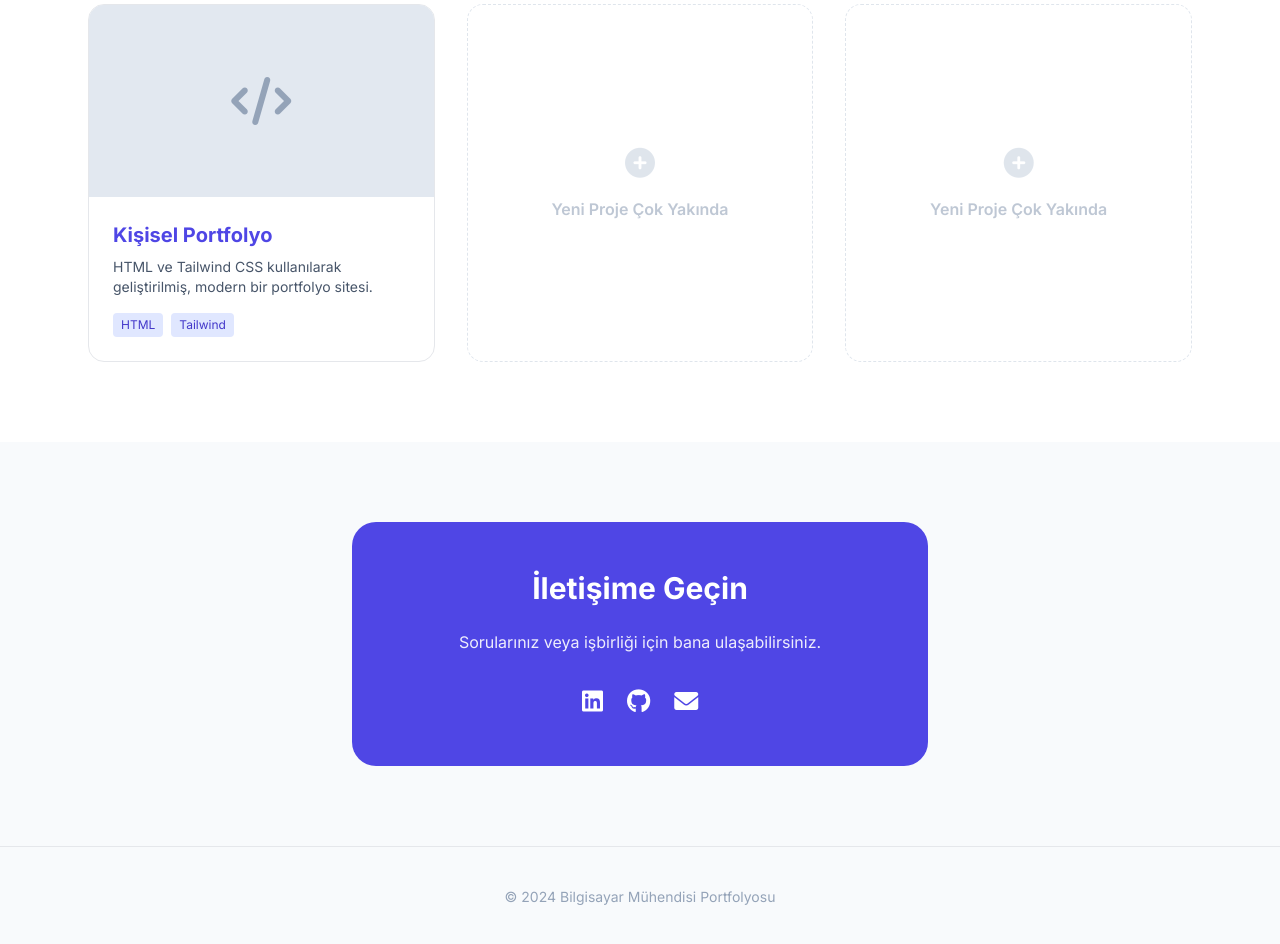
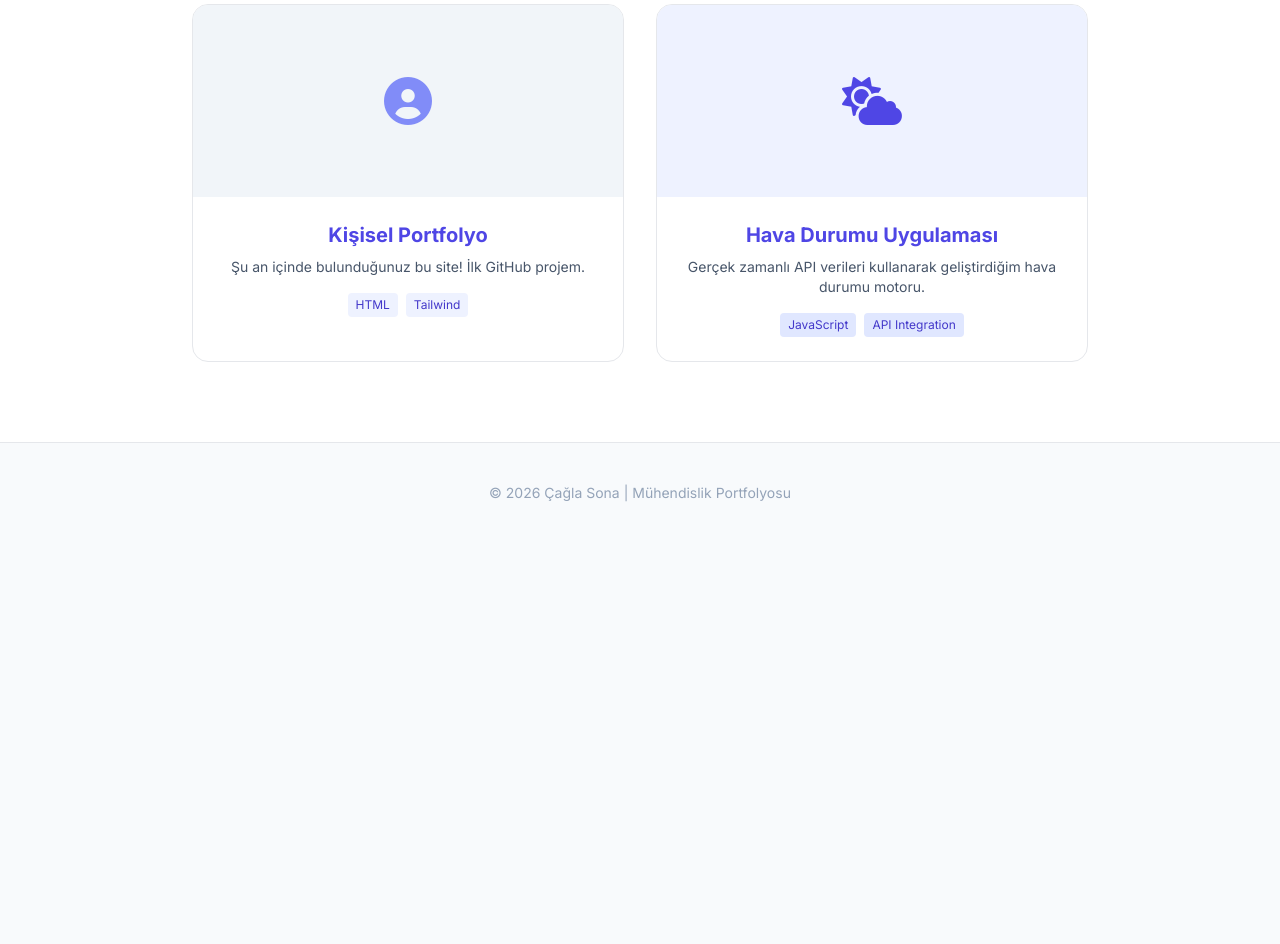
Before and after one commit to caglasona/ilk-projem, a plain HTML site: page index.html in a window 1280 px wide. Shown: the part 608-1552 px from the top of the page. After the commit the page ends 1151 px from the top, so only its background shows below. Drawn offline with nearby package versions, Linux system fonts and the light colour scheme.

Commit message:
Hava durumu uygulaması linki eklendi.

```diff
--- a/index.html
+++ b/index.html
@@ -3,10 +3,8 @@
 <head>
     <meta charset="UTF-8">
     <meta name="viewport" content="width=device-width, initial-scale=1.0">
-    <title>Portfolyo | Bilgisayar Mühendisi Adayı</title>
-    <!-- Tailwind CSS: Görsel tasarım için -->
+    <title>Portfolyo | Çağla Sona</title>
     <script src="https://cdn.tailwindcss.com"></script>
-    <!-- Font Awesome: İkonlar için -->
     <link rel="stylesheet" href="https://cdnjs.cloudflare.com/ajax/libs/font-awesome/6.0.0/css/all.min.css">
     <style>
         @import url('https://fonts.googleapis.com/css2?family=Inter:wght@300;400;600;700&display=swap');
@@ -20,7 +18,6 @@
 </head>
 <body class="bg-slate-50 text-slate-900">
 
-    <!-- Navigasyon Çubuğu -->
     <nav class="fixed w-full bg-white/80 backdrop-blur-md border-b z-50">
         <div class="max-w-6xl mx-auto px-6 h-16 flex items-center justify-between">
             <span class="text-xl font-bold gradient-text">BM. Portfolio</span>
@@ -32,73 +29,62 @@
         </div>
     </nav>
 
-    <!-- Hero (Giriş) Bölümü -->
     <header class="pt-32 pb-20 px-6">
         <div class="max-w-6xl mx-auto text-center">
             <h1 class="text-5xl md:text-7xl font-extrabold mb-6">
                 Merhaba, Ben <span class="gradient-text">Çağla Sona</span>
             </h1>
             <p class="text-xl text-slate-600 max-w-2xl mx-auto mb-10">
-                Bilgisayar Mühendisliği 3. sınıf öğrencisiyim. Yazılım geliştirme, algoritmalar ve yenilikçi teknolojilerle ilgileniyorum.
+                Bilgisayar Mühendisliği öğrencisiyim. Yazılım geliştirme ve GitHub projelerimle kendimi geliştiriyorum.
             </p>
             <div class="flex justify-center gap-4">
                 <a href="#projects" class="bg-indigo-600 text-white px-8 py-3 rounded-full font-semibold hover:bg-indigo-700 transition shadow-lg shadow-indigo-200">Projelerimi Gör</a>
-                <a href="https://github.com" target="_blank" class="bg-slate-900 text-white px-8 py-3 rounded-full font-semibold hover:bg-slate-800 transition shadow-lg shadow-slate-200">GitHub Profili</a>
+                <a href="https://github.com/caglasona" target="_blank" class="bg-slate-900 text-white px-8 py-3 rounded-full font-semibold hover:bg-slate-800 transition shadow-lg shadow-slate-200">GitHub Profili</a>
             </div>
         </div>
     </header>
 
-    <!-- Projeler Bölümü -->
     <section id="projects" class="py-20 bg-white">
         <div class="max-w-6xl mx-auto px-6">
-            <h2 class="text-3xl font-bold mb-12 text-center">Sergilenen Projelerim</h2>
-            <div class="grid md:grid-cols-3 gap-8">
+            <h2 class="text-3xl font-bold mb-12 text-center text-slate-800">Sergilenen Projelerim</h2>
+            <div class="grid md:grid-cols-2 gap-8 max-w-4xl mx-auto">
 
-                <!-- Proje Kartı 1 -->
-                <div class="group border rounded-2xl overflow-hidden hover:shadow-2xl transition duration-300">
-                    <div class="h-48 bg-slate-200 flex items-center justify-center relative overflow-hidden">
-                        <i class="fas fa-code text-5xl text-slate-400 group-hover:scale-110 transition duration-300"></i>
+                <!-- Proje 1: Portfolyo (İçinde bulunduğun site) -->
+                <div class="group border rounded-2xl overflow-hidden hover:shadow-xl transition duration-300">
+                    <div class="h-48 bg-slate-100 flex items-center justify-center relative overflow-hidden">
+                        <i class="fas fa-user-circle text-5xl text-indigo-400"></i>
                     </div>
-                    <div class="p-6">
+                    <div class="p-6 text-center">
                         <h3 class="font-bold text-xl mb-2 text-indigo-600">Kişisel Portfolyo</h3>
-                        <p class="text-slate-600 text-sm mb-4">HTML ve Tailwind CSS kullanılarak geliştirilmiş, modern bir portfolyo sitesi.</p>
-                        <div class="flex gap-2">
-                            <span class="bg-indigo-100 text-indigo-700 text-xs px-2 py-1 rounded">HTML</span>
-                            <span class="bg-indigo-100 text-indigo-700 text-xs px-2 py-1 rounded">Tailwind</span>
+                        <p class="text-slate-600 text-sm mb-4">Şu an içinde bulunduğunuz bu site! İlk GitHub projem.</p>
+                        <div class="flex justify-center gap-2">
+                            <span class="bg-indigo-50 text-indigo-700 text-xs px-2 py-1 rounded">HTML</span>
+                            <span class="bg-indigo-50 text-indigo-700 text-xs px-2 py-1 rounded">Tailwind</span>
                         </div>
                     </div>
                 </div>
 
-                <!-- Diğer Projeler İçin Boş Alanlar -->
-                <div class="border border-dashed border-slate-300 rounded-2xl p-6 flex flex-col items-center justify-center text-center opacity-60">
-                    <i class="fas fa-plus-circle text-3xl mb-4 text-slate-300"></i>
-                    <h3 class="font-semibold text-slate-400">Yeni Proje Çok Yakında</h3>
-                </div>
-
-                <div class="border border-dashed border-slate-300 rounded-2xl p-6 flex flex-col items-center justify-center text-center opacity-60">
-                    <i class="fas fa-plus-circle text-3xl mb-4 text-slate-300"></i>
-                    <h3 class="font-semibold text-slate-400">Yeni Proje Çok Yakında</h3>
-                </div>
+                <!-- Proje 2: Hava Durumu (BAĞLANTI BURADA) -->
+                <a href="https://caglasona.github.io/hava-durumu-app/" target="_blank" class="group border rounded-2xl overflow-hidden hover:shadow-xl transition duration-300">
+                    <div class="h-48 bg-indigo-50 flex items-center justify-center relative overflow-hidden">
+                        <i class="fas fa-cloud-sun text-5xl text-indigo-600 group-hover:scale-110 transition duration-300"></i>
+                    </div>
+                    <div class="p-6 text-center">
+                        <h3 class="font-bold text-xl mb-2 text-indigo-600">Hava Durumu Uygulaması</h3>
+                        <p class="text-slate-600 text-sm mb-4">Gerçek zamanlı API verileri kullanarak geliştirdiğim hava durumu motoru.</p>
+                        <div class="flex justify-center gap-2">
+                            <span class="bg-indigo-100 text-indigo-700 text-xs px-2 py-1 rounded">JavaScript</span>
+                            <span class="bg-indigo-100 text-indigo-700 text-xs px-2 py-1 rounded">API Integration</span>
+                        </div>
+                    </div>
+                </a>
 
             </div>
         </div>
     </section>
 
-    <!-- İletişim Bölümü -->
-    <section id="contact" class="py-20 px-6">
-        <div class="max-w-xl mx-auto text-center bg-indigo-600 rounded-3xl p-12 text-white">
-            <h2 class="text-3xl font-bold mb-6">İletişime Geçin</h2>
-            <p class="mb-8 opacity-90">Sorularınız veya işbirliği için bana ulaşabilirsiniz.</p>
-            <div class="flex justify-center gap-6 text-2xl">
-                <a href="#" class="hover:scale-125 transition"><i class="fab fa-linkedin"></i></a>
-                <a href="#" class="hover:scale-125 transition"><i class="fab fa-github"></i></a>
-                <a href="#" class="hover:scale-125 transition"><i class="fas fa-envelope"></i></a>
-            </div>
-        </div>
-    </section>
-
     <footer class="py-10 text-center text-slate-400 text-sm border-t">
-        <p>&copy; 2024 Bilgisayar Mühendisi Portfolyosu</p>
+        <p>&copy; 2026 Çağla Sona | Mühendislik Portfolyosu</p>
     </footer>
 
 </body>
```
